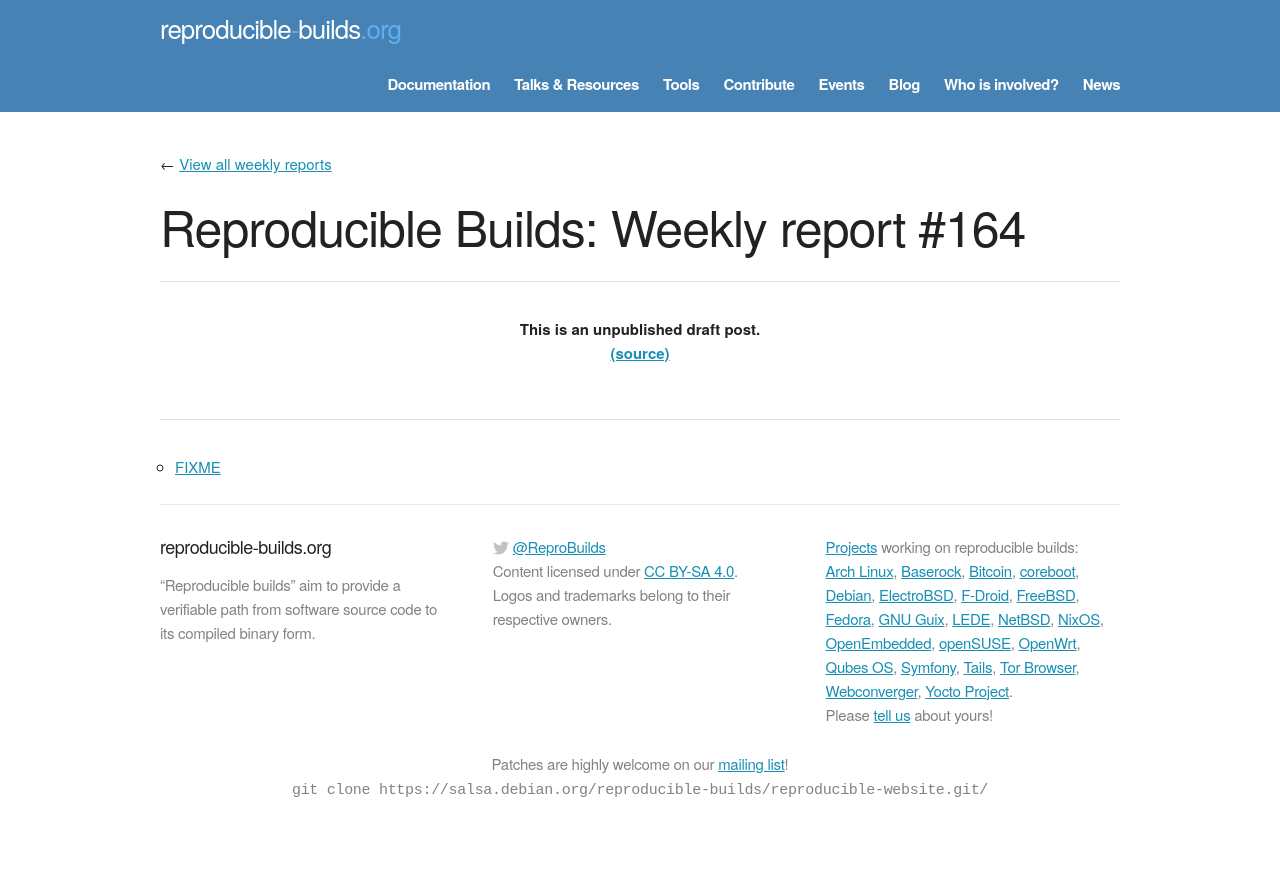
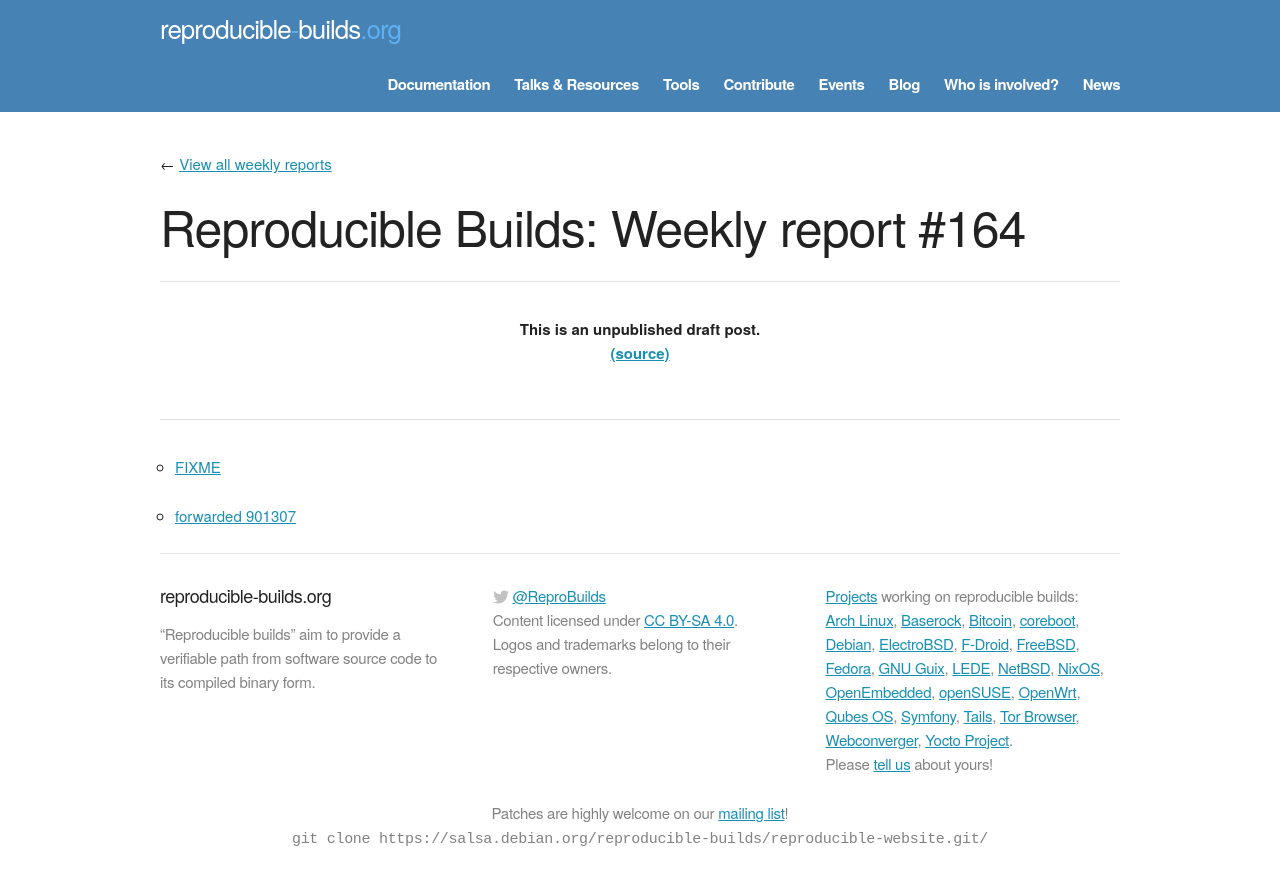
Before and after one commit to prototypefund/reproducible-website, a Jekyll site: the page built from _blog/posts/164.md, in a window 1280 px wide. Shown: the top 885 px of the page. Built offline with Jekyll 4.4.1, drawn with Linux system fonts in a browser that asks for light colours; some web fonts are replaced.

Commit message:
164 += forwarded 901307 <https://github.com/sphinx-gallery/sphinx-gallery/pull/390>

```diff
--- a/_blog/posts/164.md
+++ b/_blog/posts/164.md
@@ -4,3 +4,5 @@ week: 164
 ---
 
 * [FIXME](https://bugs.debian.org/901300)
+
+* [forwarded 901307](https://github.com/sphinx-gallery/sphinx-gallery/pull/390)
```
